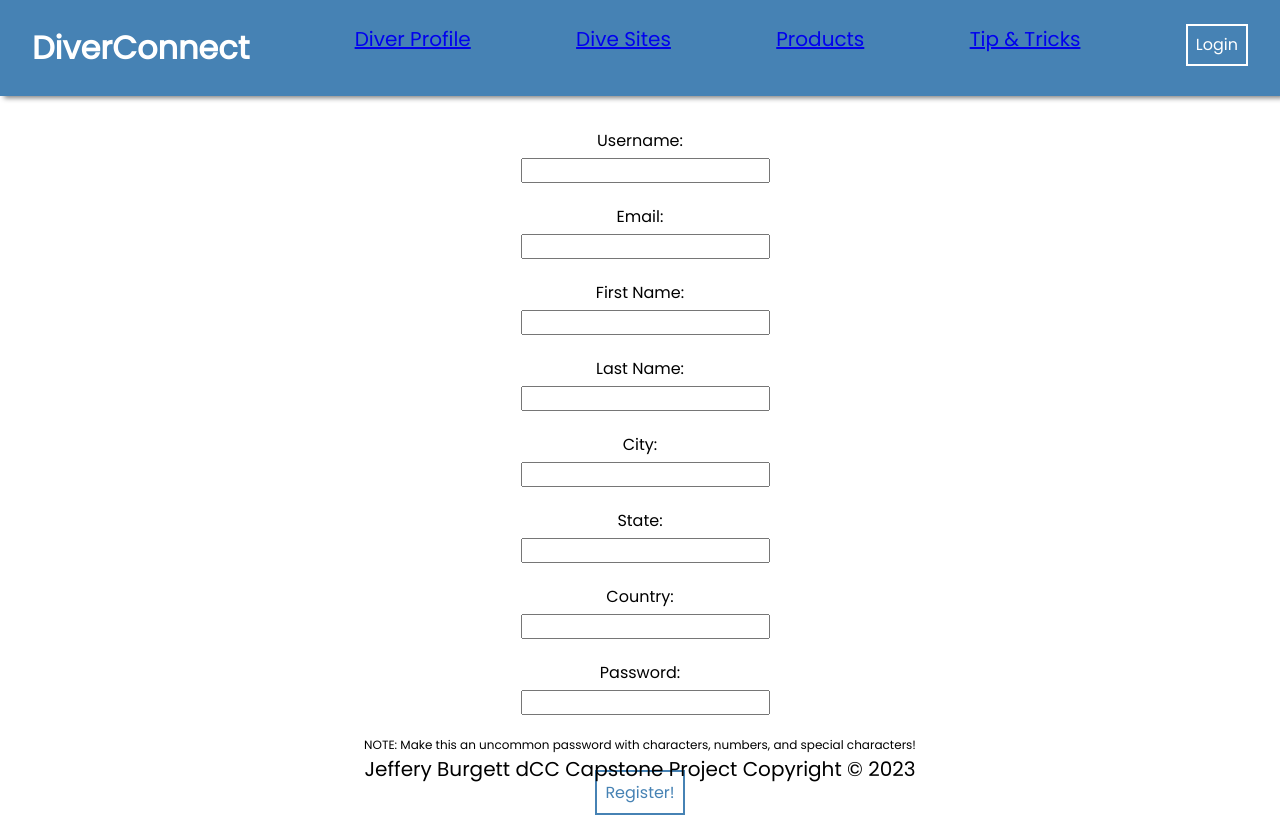
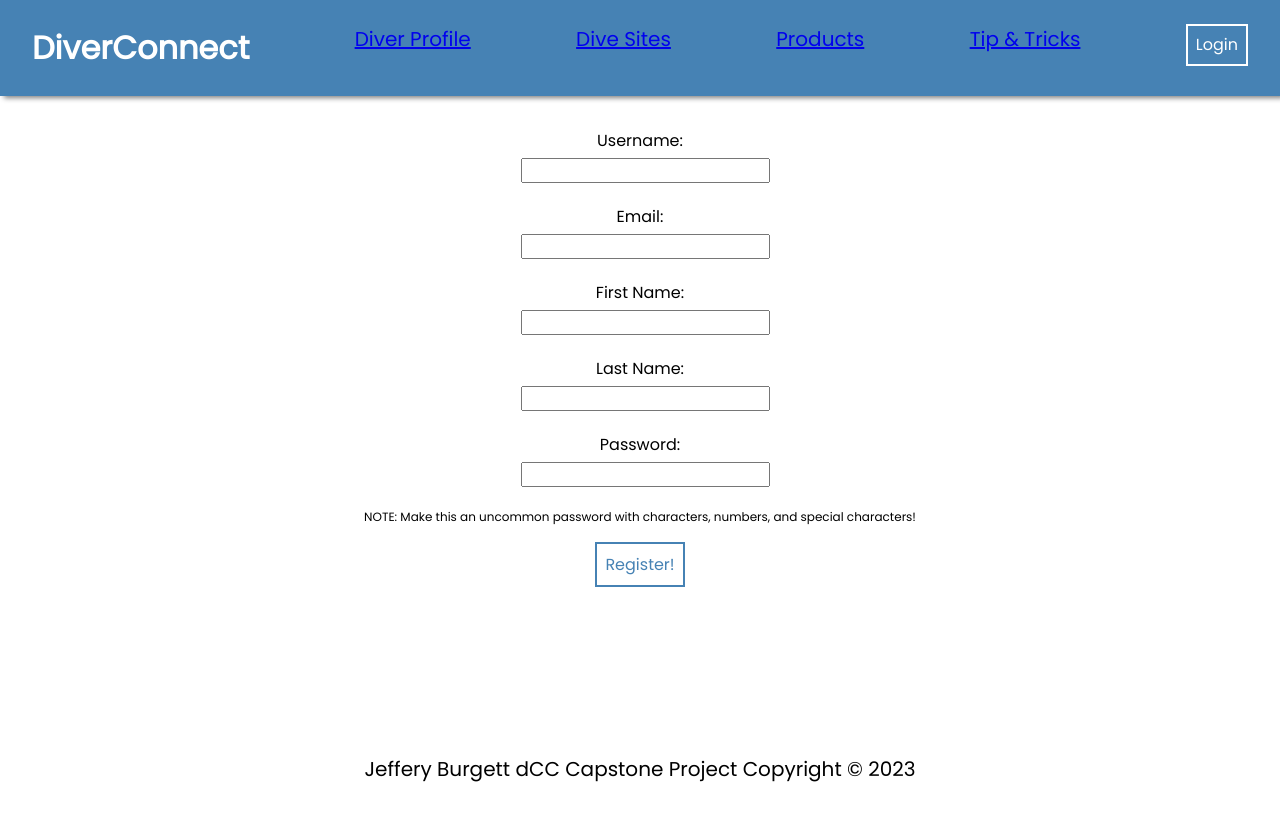
Before and after one commit to JefferyBurgett/dCC-JDB-Capstone_Project, a React (Create React App) app in the folder frontend/: page /register in a window 1280 px wide. Built offline with nearby package versions, Linux system fonts and the light colour scheme.

Commit message:
Fixed Redirection issue with PrivateRoutes

```diff
--- a/frontend/src/App.js
+++ b/frontend/src/App.js
@@ -27,10 +27,10 @@ function App() {
         <Route path="/home" element={<PrivateRoute><DiverProfile /></PrivateRoute>}/>
         <Route path="/register" element={<RegisterPage />} />
         <Route path="/login" element={<LoginPage />} />
-        <Route path="/diverprofile" element={<DiverProfile />} />
-        <Route path="/divesite" element={<DiveSite />} />
-        <Route path="/product" element={<Product />} />
-        <Route path="/tiptrick" element={<TipTrick />} />
+        <Route path="/diverprofile" element={<PrivateRoute><DiverProfile /></PrivateRoute>} />
+        <Route path="/divesite" element={<PrivateRoute><DiveSite /></PrivateRoute>} />
+        <Route path="/product" element={<PrivateRoute><Product /></PrivateRoute>} />
+        <Route path="/tiptrick" element={<PrivateRoute><TipTrick /></PrivateRoute>} />
       </Routes>
       <Footer />
     </div>
--- a/frontend/src/pages/DiveSite/DiveSite.js
+++ b/frontend/src/pages/DiveSite/DiveSite.js
@@ -5,7 +5,7 @@ import { Navigate } from "react-router-dom";
 
 import axios from "axios";
 
-const DiveSite = ( {authorized} ) => {
+const DiveSite = () => {
 
   const [user, token] = useAuth();
   const [dive_site, setDive_Site] = useState([]);
@@ -27,9 +27,7 @@ const DiveSite = ( {authorized} ) => {
     };
     fetchDiveSites();
   }, [token]);
-  if (!authorized) {
-    return <Navigate to="/login" />
-  }
+
   return (
     <div className="container">
       <h1>Dive Sites</h1>
--- a/frontend/src/pages/DiverProfile/DiverProfile.js
+++ b/frontend/src/pages/DiverProfile/DiverProfile.js
@@ -5,7 +5,8 @@ import useAuth from "../../hooks/useAuth";
 
 import axios from "axios";
 
-const DiverProfile = ( {authorized} ) => {
+const DiverProfile = () => {
+
 
   const [user, token] = useAuth();
   const [diver, setDiver] = useState([]);
@@ -13,6 +14,7 @@ const DiverProfile = ( {authorized} ) => {
 
   useEffect(() => {
     const fetchDiver = async () => {
+
       try {
         let response = await axios.get("http://127.0.0.1:8000/api/diver/", {
           headers: {
@@ -27,9 +29,6 @@ const DiverProfile = ( {authorized} ) => {
     };
     fetchDiver();
   }, [token]);
-  if (!authorized) {
-    return <Navigate to="/login" />
-  }
   return (
     <div className="profile-container">
       <h1>Home Page for {user.username}!</h1>
--- a/frontend/src/pages/Product/Product.js
+++ b/frontend/src/pages/Product/Product.js
@@ -4,7 +4,7 @@ import useAuth from "../../hooks/useAuth";
 import { Navigate } from "react-router-dom";
 import axios from "axios";
 
-const Product = ( {authorized} ) => {
+const Product = () => {
 
   const [user, token] = useAuth();
   const [products, setProducts] = useState([]);
@@ -26,9 +26,7 @@ const Product = ( {authorized} ) => {
     };
     fetchProducts();
   }, [token]);
-  if (!authorized) {
-    return <Navigate to="/login" />
-  }
+
   return (
     <div className="container">
       <h1>Products</h1>
--- a/frontend/src/pages/RegisterPage/RegisterPage.js
+++ b/frontend/src/pages/RegisterPage/RegisterPage.js
@@ -10,9 +10,6 @@ const RegisterPage = () => {
     password: "",
     firstName: "",
     lastName: "",
-    city: "",
-    state: "",
-    country: "",
   };
   const [formData, handleInputChange, handleSubmit] = useCustomForm(
     defaultValues,
@@ -59,33 +56,6 @@ const RegisterPage = () => {
           />
         </label>
         <label>
-          City:{" "}
-          <input
-            type="text"
-            name="city"
-            value={formData.city}
-            onChange={handleInputChange}
-          />
-        </label>
-        <label>
-          State:{" "}
-          <input
-            type="text"
-            name="state"
-            value={formData.state}
-            onChange={handleInputChange}
-          />
-        </label>
-        <label>
-          Country:{" "}
-          <input
-            type="text"
-            name="country"
-            value={formData.country}
-            onChange={handleInputChange}
-          />
-        </label>
-        <label>
           Password:{" "}
           <input
             type="text"
--- a/frontend/src/pages/TipTrick/TipTrick.js
+++ b/frontend/src/pages/TipTrick/TipTrick.js
@@ -5,7 +5,7 @@ import { Navigate } from "react-router-dom";
 
 import axios from "axios";
 
-const TipTrick = ( {authorized} ) => {
+const TipTrick = () => {
 
   const [user, token] = useAuth();
   const [tiptricks, setTipTricks] = useState([]);
@@ -27,9 +27,7 @@ const TipTrick = ( {authorized} ) => {
     };
     fetchTipTricks();
   }, [token]);
-  if (!authorized) {
-    return <Navigate to="/login" />
-  }
+
   return (
     <div className="container">
       <h1>Tips & Tricks</h1>
```
